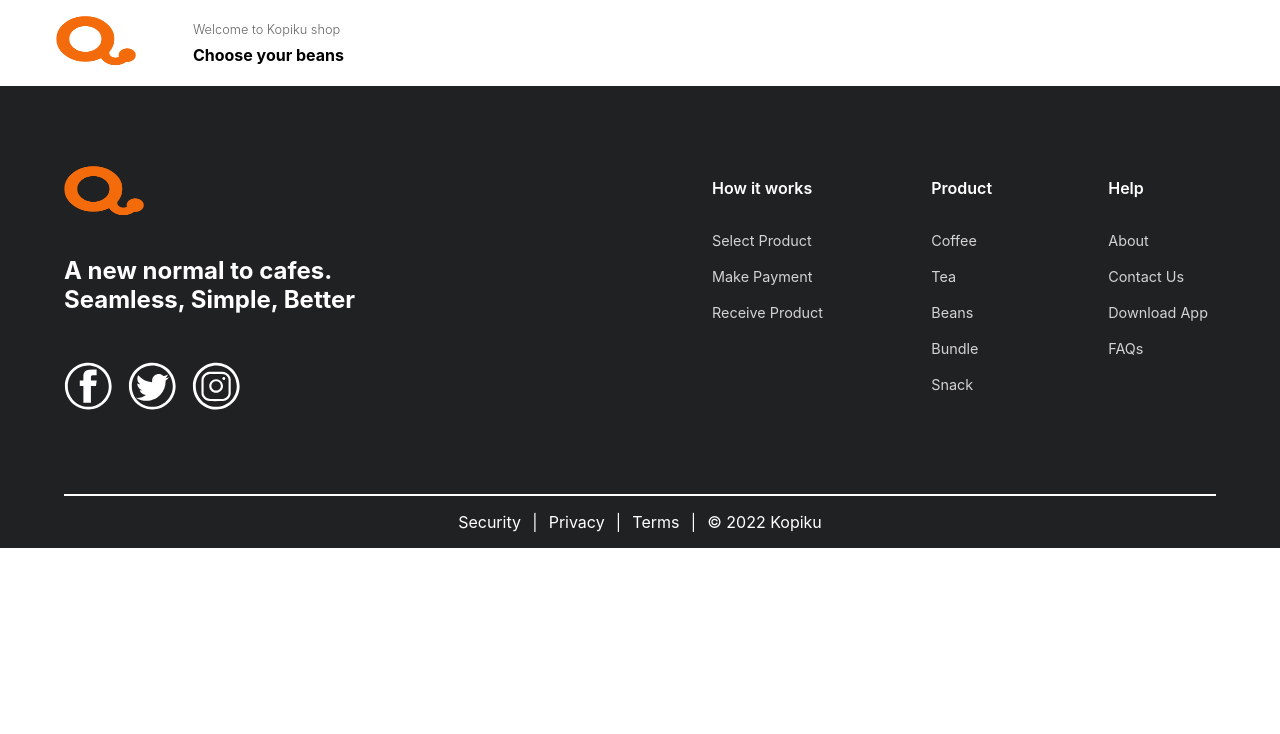
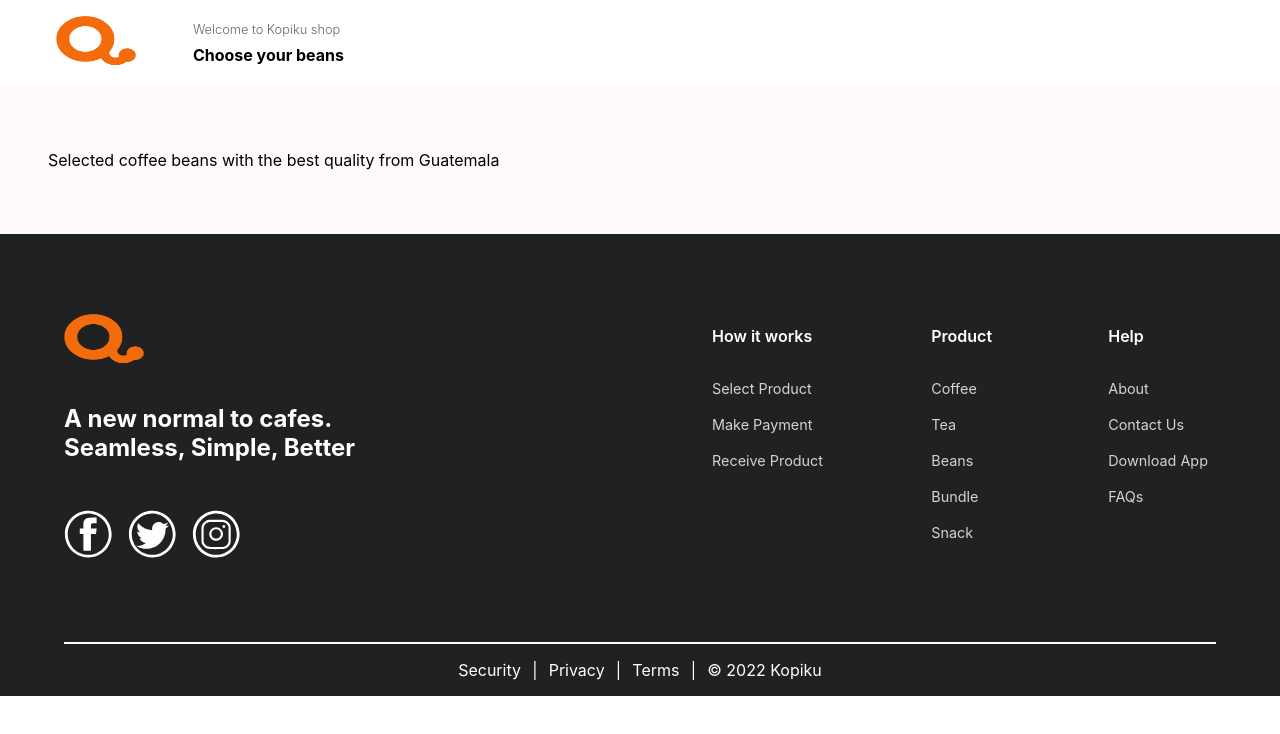
Before and after one commit to Xyzeebit/kopiku, a React (Create React App) app: page /beans/1232gfdsh92 in a window 1280 px wide. Shown: the top 734 px of the page. Built offline with nearby package versions, Linux system fonts and the light colour scheme.

Commit message:
linked details with context

```diff
--- a/src/components/ViewAll.jsx
+++ b/src/components/ViewAll.jsx
@@ -58,7 +58,7 @@
                   id="offer-input"
                   placeholder="Enter your email..."
                   className="offer-input"
-                  autocomplete="off"
+                  autoComplete="off"
                   value={offerSubcribersEmail}
                   onChange={evt => setOfferSubscribersEmail(evt.target.value)}
                 />
--- a/src/pages/Details.js
+++ b/src/pages/Details.js
@@ -1,11 +1,27 @@
+import { useState, useEffect, useContext } from 'react';
 import { useParams, Link } from 'react-router-dom';
+import { StoreContext } from '../components/ContextComponents';
+
 import logo from '../images/logo.png';
 
 export default function Details() {
     const params = useParams();
+    const [store] = useContext(StoreContext);
+    const [item, setItem] = useState({});
+
+    useEffect(() => {
+        const product = store.products.beans.find( i => i._id === params.id);
+        if(product) {
+            setItem(product);
+        }
+    }, [params.id, store.products]);
+
     return (
         <div className="shop">
             <Header />
+            <div className="content">
+                <p>{item.description}</p>
+            </div>
         </div>
     )
 }
--- a/src/sass/shop.scss
+++ b/src/sass/shop.scss
@@ -44,4 +44,9 @@
             margin-block-end: 0;
         }
     }
+    .content {
+        @include responsive($tablet) {
+            padding: 3rem;
+        }
+    }
 }
--- a/src/styles/shop.css
+++ b/src/styles/shop.css
@@ -48,5 +48,10 @@
   margin-block-start: 0.5rem;
   margin-block-end: 0;
 }
+@media screen and (min-width: 810px) {
+  .shop .content {
+    padding: 3rem;
+  }
+}
 
 /*# sourceMappingURL=shop.css.map */
```
Also changed, not shown: 1 other file (tests, documents, lock files or other folders).
